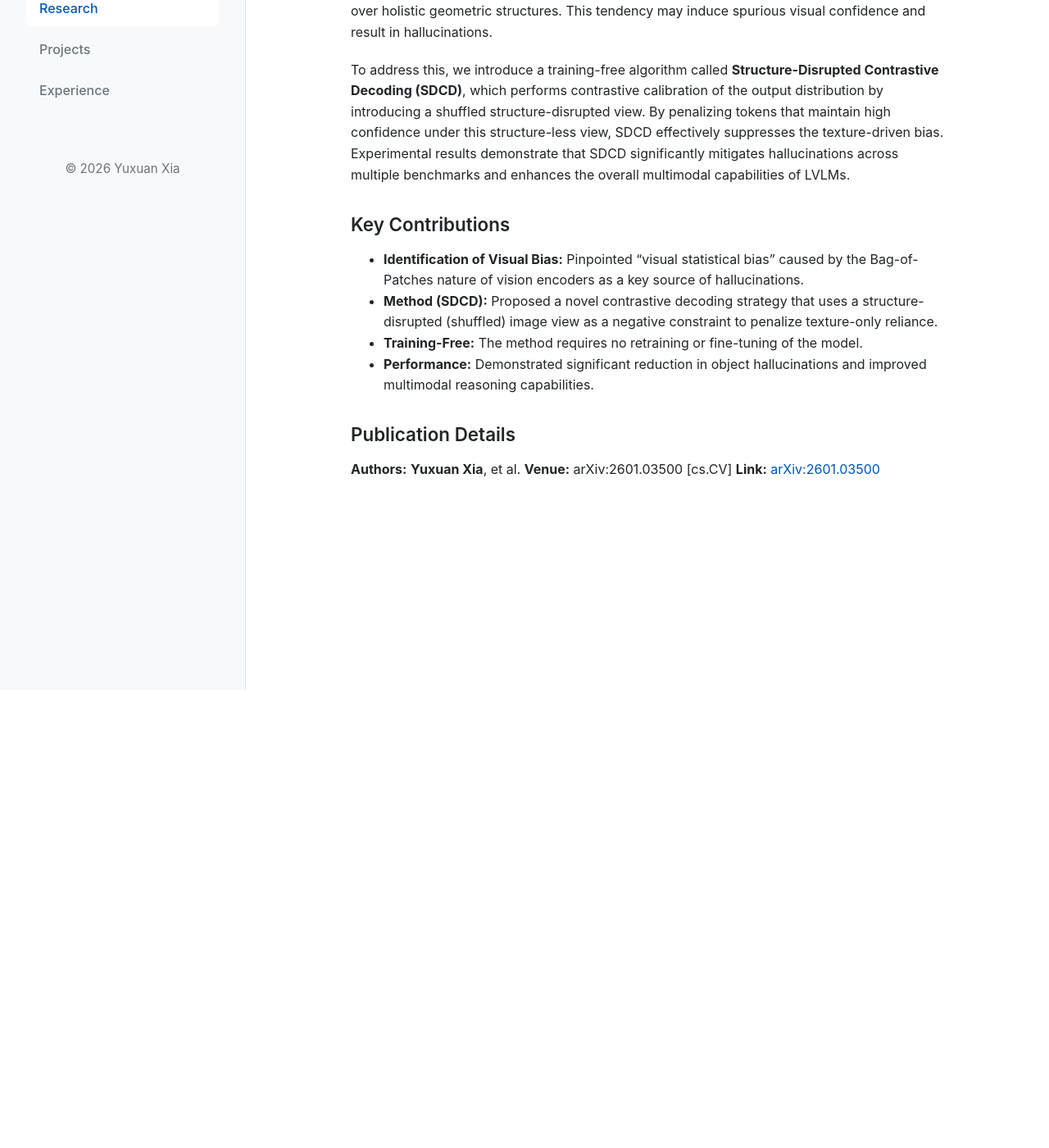
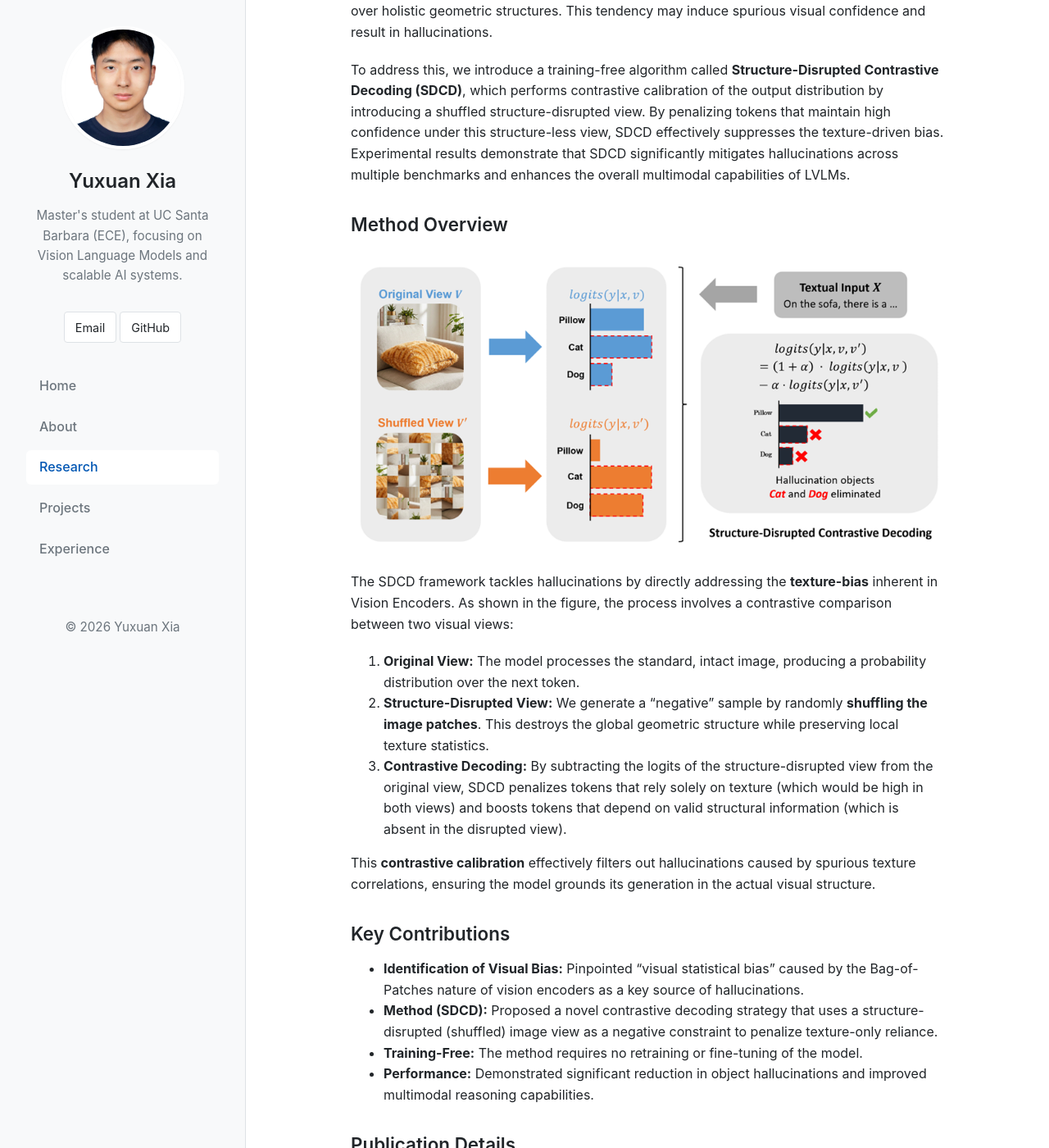
Before and after one commit to xyx-creator/xyx-creator.github.io, a Jekyll site: the page built from _research/2026-01-07-sdcd.md, in a window 1280 px wide and 1400 px high, scrolled down 559 px. Shown: the whole window at 82% size. Built offline with Jekyll 4.4.1, drawn with Linux system fonts in a browser that asks for light colours; before the commit the page ends 1261 px from its top, so only the background shows below that.

Commit message:
Update research papers with overview images and detailed methodology

```diff
--- a/_research/2026-01-07-sdcd.md
+++ b/_research/2026-01-07-sdcd.md
@@ -14,6 +14,18 @@ We identify that **visual statistical bias**, arising from the inherent Bag-of-P
 
 To address this, we introduce a training-free algorithm called **Structure-Disrupted Contrastive Decoding (SDCD)**, which performs contrastive calibration of the output distribution by introducing a shuffled structure-disrupted view. By penalizing tokens that maintain high confidence under this structure-less view, SDCD effectively suppresses the texture-driven bias. Experimental results demonstrate that SDCD significantly mitigates hallucinations across multiple benchmarks and enhances the overall multimodal capabilities of LVLMs.
 
+### Method Overview
+
+![SDCD Framework](/assets/images/sdcd_overview.jpg)
+
+The SDCD framework tackles hallucinations by directly addressing the **texture-bias** inherent in Vision Encoders. As shown in the figure, the process involves a contrastive comparison between two visual views:
+
+1.  **Original View:** The model processes the standard, intact image, producing a probability distribution over the next token.
+2.  **Structure-Disrupted View:** We generate a "negative" sample by randomly **shuffling the image patches**. This destroys the global geometric structure while preserving local texture statistics.
+3.  **Contrastive Decoding:** By subtracting the logits of the structure-disrupted view from the original view, SDCD penalizes tokens that rely solely on texture (which would be high in both views) and boosts tokens that depend on valid structural information (which is absent in the disrupted view).
+
+This **contrastive calibration** effectively filters out hallucinations caused by spurious texture correlations, ensuring the model grounds its generation in the actual visual structure.
+
 ### Key Contributions
 *   **Identification of Visual Bias:** Pinpointed "visual statistical bias" caused by the Bag-of-Patches nature of vision encoders as a key source of hallucinations.
 *   **Method (SDCD):** Proposed a novel contrastive decoding strategy that uses a structure-disrupted (shuffled) image view as a negative constraint to penalize texture-only reliance.
```
Also changed, not shown: _research/2025-12-12-vegas.md (+12 -1 lines), assets/images/sdcd_overview.jpg (added), 1 other file.
